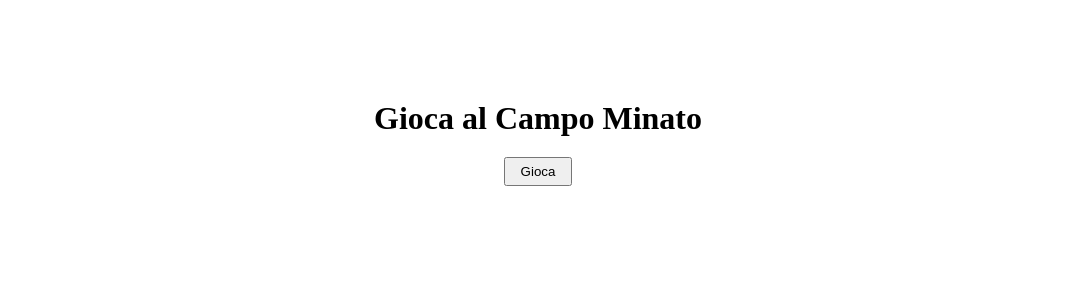
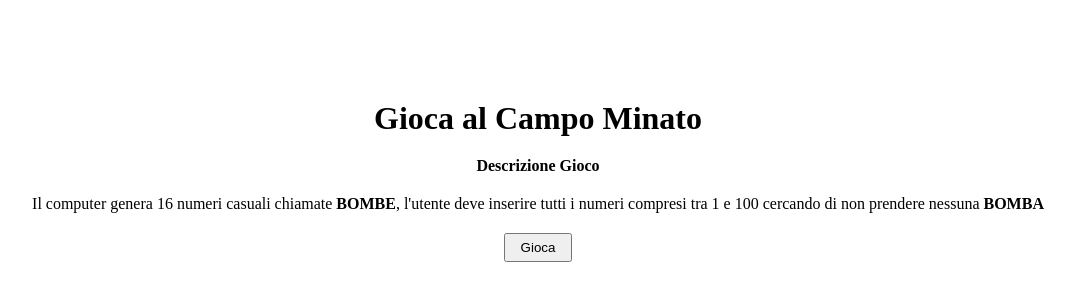
Before and after one commit to parisking93/js-campominato, a plain HTML site: page index.html in a window 1280 px wide. Shown: the whole page, without its empty margins (102-1176 px from the left). Drawn offline with Linux system fonts and the light colour scheme.

Commit message:
add descrizione gioco e css

```diff
--- a/css/style.css
+++ b/css/style.css
@@ -11,6 +11,14 @@ body {
     width: 80%;
     margin: auto;
 }
+h4 {
+    text-transform: capitalize;
+    margin: 20px 0;
+}
+p .big{
+    font-weight: bold;
+    text-transform: uppercase;
+}
 
 .bottone {
     padding: 5px 15px;
--- a/index.html
+++ b/index.html
@@ -10,6 +10,9 @@
 <body>
     <div class="container">
         <h1>Gioca al Campo Minato</h1>
+        <h4>descrizione gioco</h4>
+        <p>Il computer genera 16 numeri casuali chiamate <span class='big'>bombe</span>, l'utente deve inserire tutti i numeri compresi tra 1 e 100 cercando di non prendere nessuna<span class='big'> bomba</span></p>
+
         <button id="gioca" class="bottone" >gioca</button>
     </div>
     <script src="js/script.js"></script>
```
